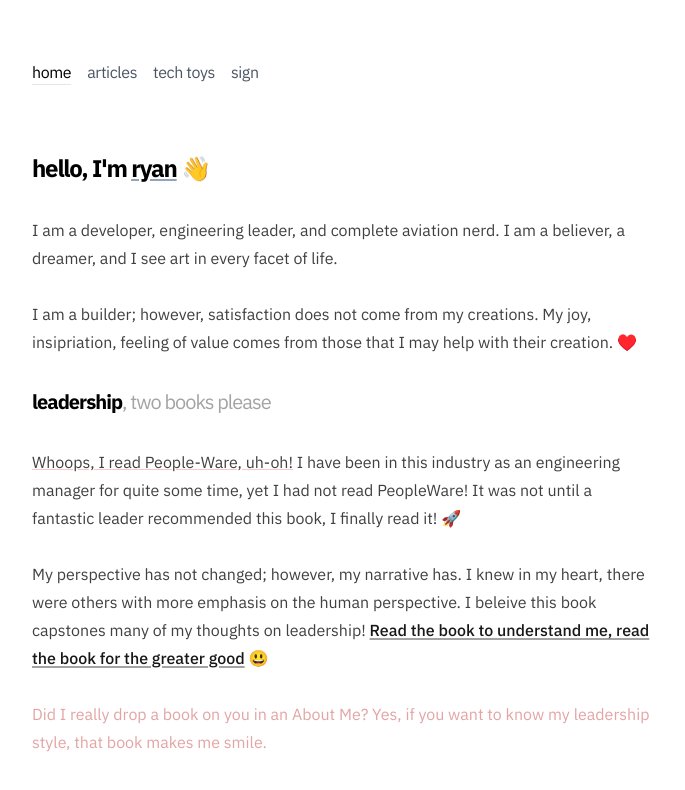
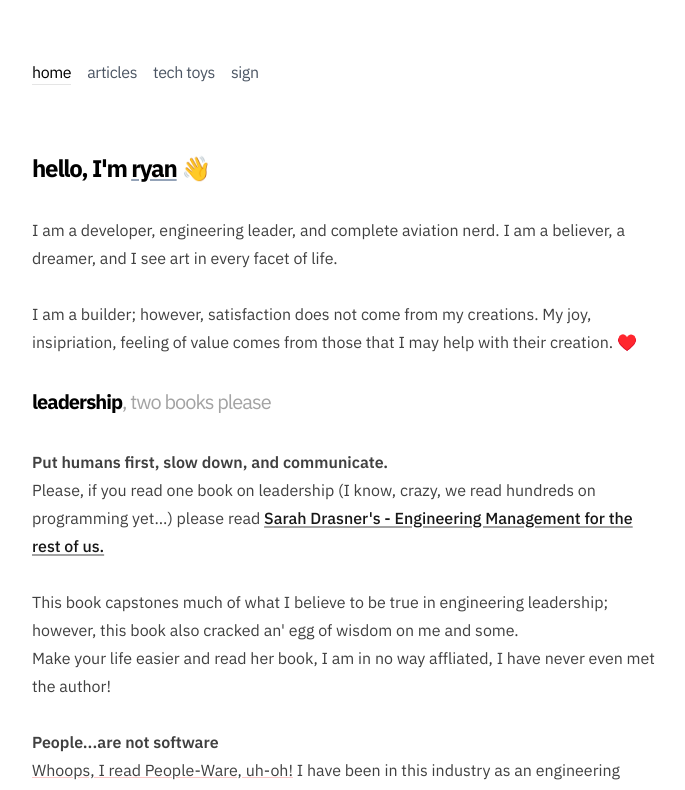
Before and after one commit to ryanyogan/yogan.dev, a Next.js app: page / in a window 1280 px wide. Shown: the top 790 px of the page, without its empty margins (272-957 px from the left). Built offline with nearby package versions, Linux system fonts and the light colour scheme.

Commit message:
placeholder pages

```diff
--- /dev/null
+++ b/src/app/guestbook/page.tsx
@@ -0,0 +1,8 @@
+export default function SignPage() {
+  return (
+    <div>
+      How did you get here whil I am still pushing up a new site, Aug 10th...
+      good on ya
+    </div>
+  );
+}
--- a/src/app/page.tsx
+++ b/src/app/page.tsx
@@ -29,6 +29,30 @@ export default function HomePage() {
       </h3>
 
       <p className="prose prose-neutral dark:prose-invert">
+        <span className="font-semibold">
+          Put humans first, slow down, and communicate.
+        </span>
+        <br />
+        Please, if you read one book on leadership (I know, crazy, we read
+        hundreds on programming yet...) please read{" "}
+        <a
+          href="https://www.engmanagement.dev/"
+          className="underline decoration-slice transition-all duration-300 ease-in-out"
+        >
+          Sarah Drasner&apos;s - Engineering Management for the rest of us.
+        </a>
+        <br />
+        <br />
+        This book capstones much of what I believe to be true in engineering
+        leadership; however, this book also cracked an&apos; egg of wisdom on me
+        and some.
+        <br />
+        Make your life easier and read her book, I am in no way affliated, I
+        have never even met the author!
+        <br />
+        <br />
+        <span className="font-semibold">People...are not software</span>
+        <br />
         <span className="underline decoration-red-400/40">
           Whoops, I read People-Ware, uh-oh!
         </span>{" "}
--- /dev/null
+++ b/src/app/tech-toys/page.tsx
@@ -0,0 +1,8 @@
+export default function TechToys() {
+  return (
+    <div>
+      How did you get here whil I am still pushing up a new site, Aug 10th...
+      good on ya
+    </div>
+  );
+}
--- a/src/components/shared/navbar.tsx
+++ b/src/components/shared/navbar.tsx
@@ -12,7 +12,7 @@ const navItems = {
   "/articles": {
     name: "articles",
   },
-  "/radar": {
+  "/tech-toys": {
     name: "tech toys",
   },
   "/guestbook": {
```
